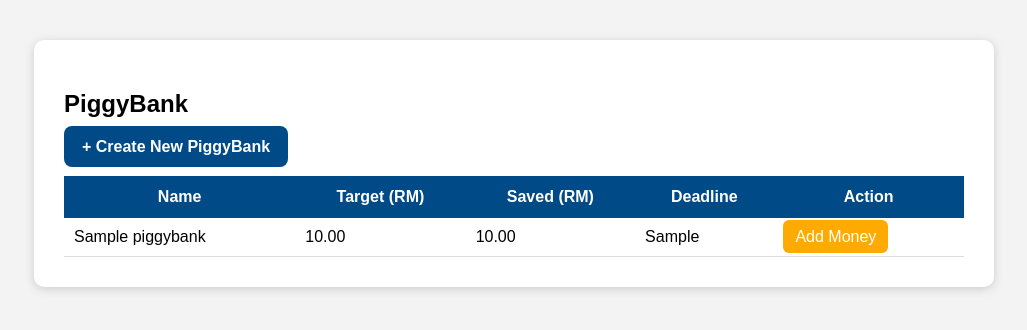
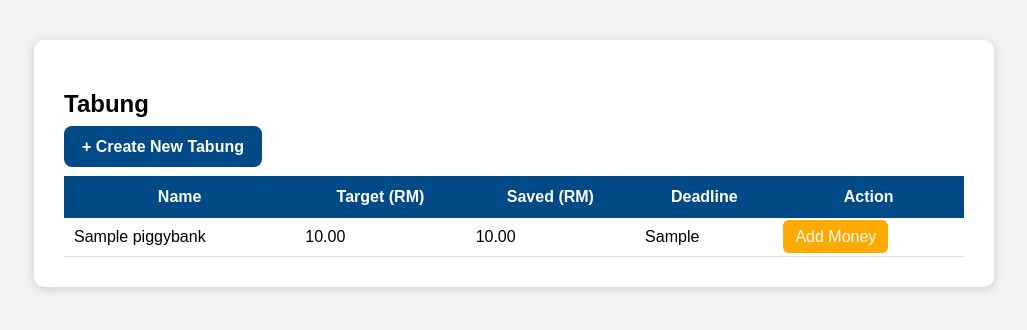
Before and after one commit to hanifhakimi/SejongBank, a PHP site: page /tabung.php in a window 1280 px wide. Shown: the top 330 px of the page, without its empty margins (126-1153 px from the left). Run offline with PHP 8.4, Linux system fonts and the light colour scheme; the visitor is signed in with stand-in values (Sample User, id 1); tables that the repository leaves empty or names only in its code hold one stand-in row (values such as "Sample post").

Commit message:
sufi - update tabung

```diff
--- a/tabung.php
+++ b/tabung.php
@@ -69,9 +69,9 @@ $result = mysqli_query($conn, $query);
 <body>
 
 <div class="container">
-    <h2>PiggyBank</h2>
+    <h2>Tabung</h2>
 
-    <a href="piggybank_add.php" class="add-btn">+ Create New PiggyBank</a>
+    <a href="tabung_add.php" class="add-btn">+ Create New Tabung</a>
 
     <table>
         <tr>
@@ -89,7 +89,7 @@ $result = mysqli_query($conn, $query);
             <td><?php echo number_format($p['current_amount'], 2); ?></td>
             <td><?php echo $p['deadline']; ?></td>
             <td>
-                <a href="piggybank_update.php?id=<?php echo $p['piggybank_id']; ?>" class="action">Add Money</a>
+                <a href="tabung_update.php?id=<?php echo $p['piggybank_id']; ?>" class="action">Add Money</a>
             </td>
         </tr>
         <?php } ?>
--- a/tabung_update.php
+++ b/tabung_update.php
@@ -13,7 +13,7 @@ if ($_SERVER["REQUEST_METHOD"] == "POST") {
 
     mysqli_query($conn, $update);
 
-    header("Location: piggybank.php");
+    header("Location: tabung.php");
     exit;
 }
 ?>
```
